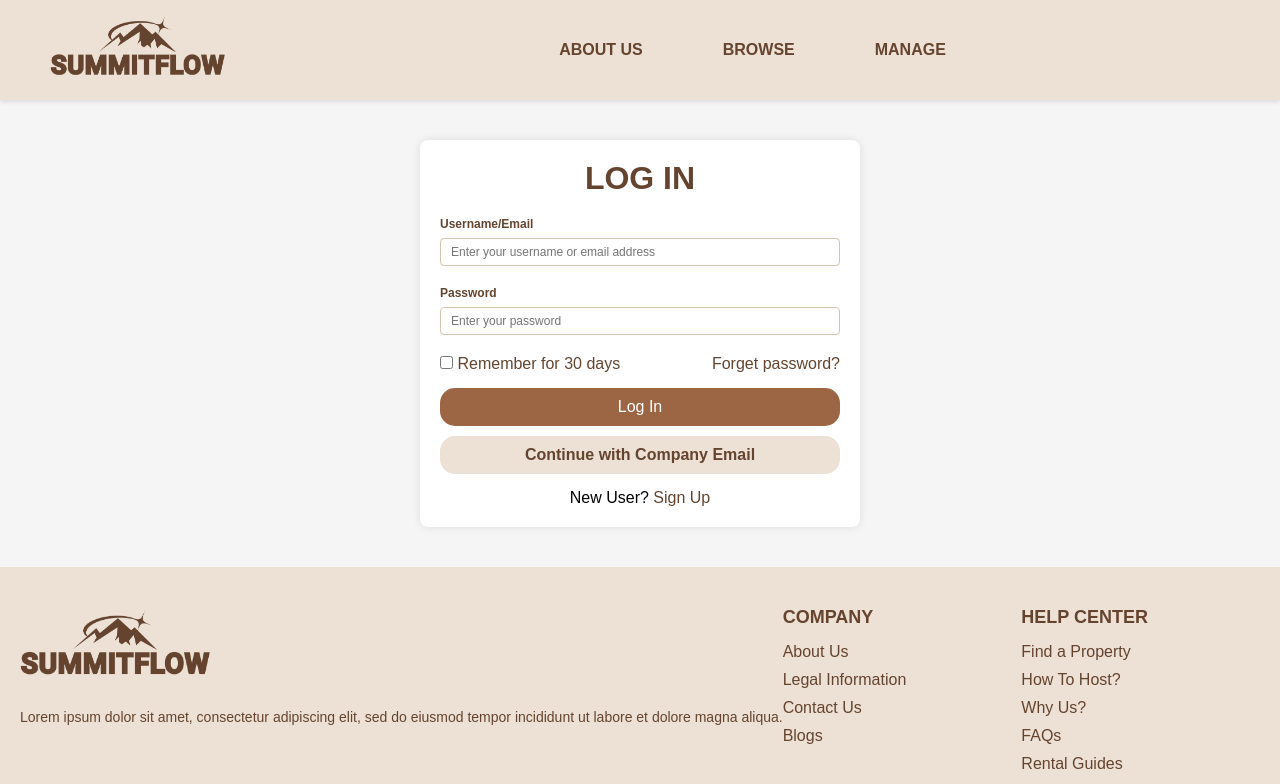
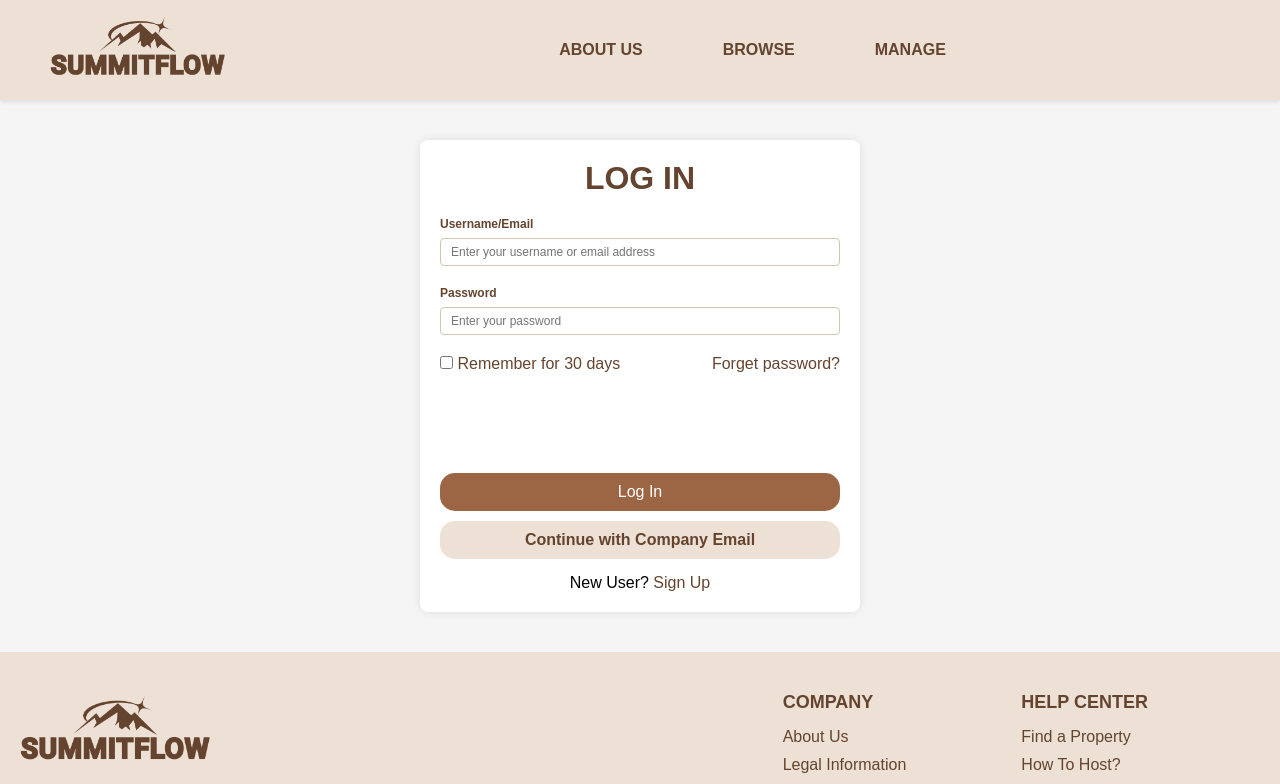
Before and after one commit to Robbub/Group3_Alliance_MeetingRoom, a React app: page /login in a window 1280 px wide. Shown: the top 784 px of the page. Built offline with nearby package versions, Linux system fonts and the light colour scheme.

Commit message:
fixed spacing on auth pages

```diff
--- a/src/views/components/Sidebar/Sidebar.tsx
+++ b/src/views/components/Sidebar/Sidebar.tsx
@@ -16,7 +16,7 @@ export const Sidebar: React.FC<SidebarProps> = ({ collapsed = false }) => {
     { path: "/recurring-meetings", label: "Recurring Meetings", icon: <FaRedoAlt /> },
     { path: "/roommanagement", label: "Meeting Rooms", icon: <FaDoorOpen /> },
     { path: "/users", label: "Users", icon: <FaUsers /> },
-    { path: "/settings", label: "Settings", icon: <FaCog /> },
+    // { path: "/settings", label: "Settings", icon: <FaCog /> },
   ];
 
   return (
--- a/src/views/containers/Login/Login.css
+++ b/src/views/containers/Login/Login.css
@@ -68,7 +68,7 @@ body {
   border-radius: 15px;
   cursor: pointer;
   font-size: 16px;
-  margin-top: 10px;
+  margin-top: 100px;
   box-sizing: border-box;
   display: block;
 }
--- a/src/views/containers/Register/Register.css
+++ b/src/views/containers/Register/Register.css
@@ -7,6 +7,7 @@
   border-radius: 8px;
   box-shadow: 0 0 10px rgba(0, 0, 0, 0.1);
   text-align: center;
+  margin-top: 150px;
 }
 
 .register-page{
```
